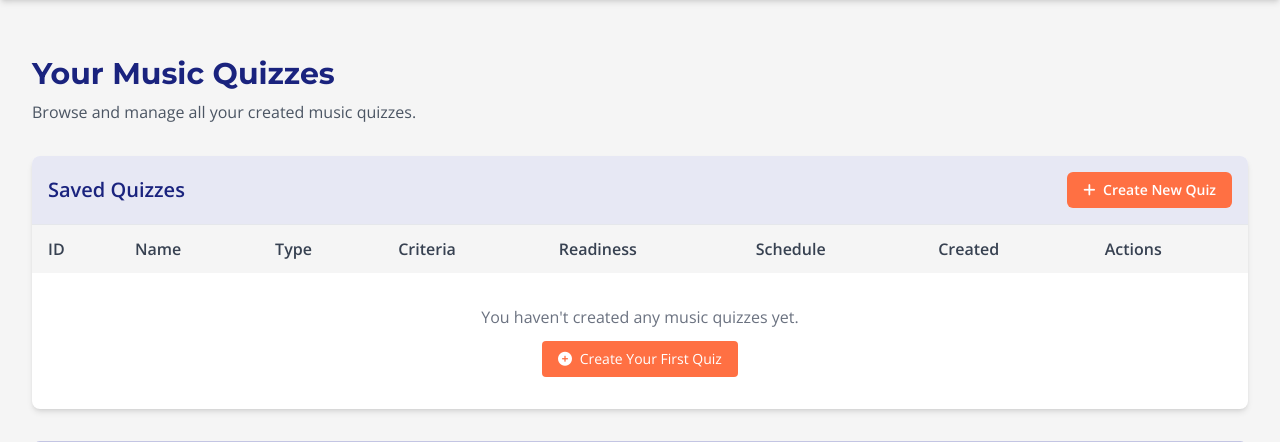
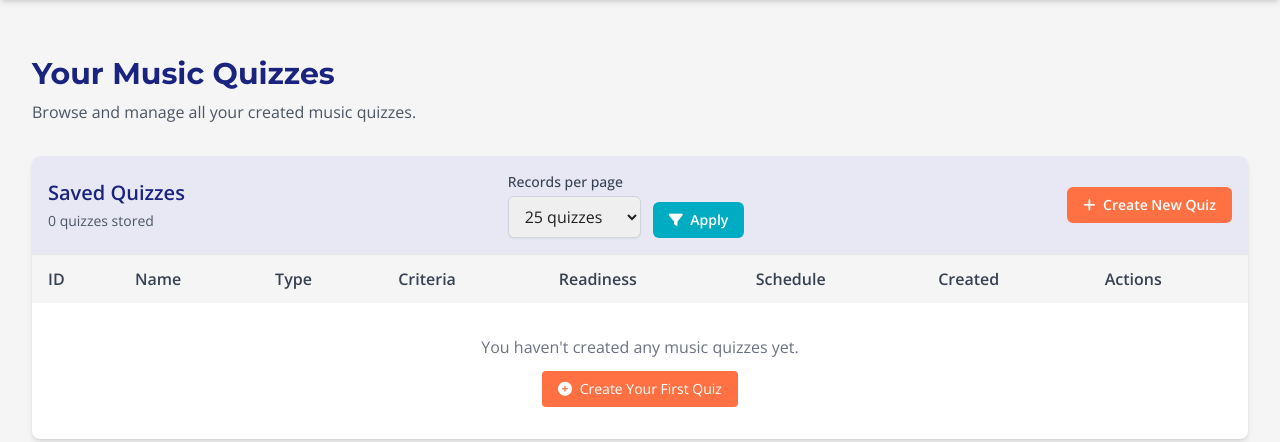
Before and after one commit to christianlouis/QuizzicalBeats, a Flask app: page /rounds/ in a window 1280 px wide. Shown: the part 56-498 px from the top of the page. Run offline with Flask 3, Linux system fonts and the light colour scheme; the visitor is signed in with stand-in values (Sample User, id 1); data comes from the database, SQL or seed files in the repository; data that the repository does not hold is empty; parts of the project's set-up code (start-up, migrations or seed data) failed here and were passed over; some libraries are stand-ins or nearby versions.

Commit message:
Paginate rounds list server-side

```diff
--- a/musicround/routes/rounds.py
+++ b/musicround/routes/rounds.py
@@ -26,6 +26,21 @@ from musicround.helpers.storage_health import (
 )
 
 rounds_bp = Blueprint('rounds', __name__, url_prefix='/rounds')
+
+
+def _int_arg(name, default=None, minimum=None, maximum=None):
+    raw_value = request.args.get(name)
+    if raw_value in (None, ''):
+        return default
+    try:
+        value = int(raw_value)
+    except (TypeError, ValueError):
+        return default
+    if minimum is not None:
+        value = max(minimum, value)
+    if maximum is not None:
+        value = min(maximum, value)
+    return value
 
 
 def _rounds_list_statuses(rounds):
@@ -107,9 +122,21 @@ def _storage_failure_response(round_id, storage_health, status_code=503):
 @rounds_bp.route('/')
 @login_required
 def rounds_list():
-    """Display a list of all rounds"""
-    rounds = Round.query.order_by(Round.created_at.desc(), Round.id.desc()).all()
-    return render_template('rounds.html', rounds=rounds, round_statuses=_rounds_list_statuses(rounds))
+    """Display a paginated list of rounds."""
+    page = _int_arg('page', default=1, minimum=1)
+    per_page = _int_arg('per_page', default=25, minimum=1, maximum=100)
+    query = Round.query.order_by(Round.created_at.desc(), Round.id.desc())
+    pagination = query.paginate(page=page, per_page=per_page, error_out=False)
+    rounds = pagination.items
+    query_args = {'per_page': per_page}
+    return render_template(
+        'rounds.html',
+        rounds=rounds,
+        pagination=pagination,
+        query_args=query_args,
+        filters={'per_page': per_page},
+        round_statuses=_rounds_list_statuses(rounds),
+    )
 
 @rounds_bp.route('/<int:round_id>')
 @login_required
--- a/musicround/templates/rounds.html
+++ b/musicround/templates/rounds.html
@@ -11,8 +11,24 @@
 
     <div class="bg-white shadow-md rounded-lg overflow-hidden">
         <div class="p-4 bg-navy-50 border-b">
-            <div class="flex justify-between items-center">
-                <h2 class="text-xl font-semibold text-navy-800">Saved Quizzes</h2>
+            <div class="flex flex-col md:flex-row md:justify-between md:items-center gap-4">
+                <div>
+                    <h2 class="text-xl font-semibold text-navy-800">Saved Quizzes</h2>
+                    <p class="text-sm text-gray-600 mt-1">{{ pagination.total }} quizzes stored</p>
+                </div>
+                <form method="get" action="{{ url_for('rounds.rounds_list') }}" class="flex flex-col sm:flex-row sm:items-end gap-3">
+                    <div>
+                        <label for="roundPageSize" class="block text-sm font-medium text-gray-700 mb-1">Records per page</label>
+                        <select id="roundPageSize" name="per_page" class="px-3 py-2 border border-gray-300 rounded-md focus:outline-none focus:ring-2 focus:ring-teal-500 focus:border-teal-500">
+                            {% for size in [10, 25, 50, 100] %}
+                            <option value="{{ size }}" {% if filters.per_page == size %}selected{% endif %}>{{ size }} quizzes</option>
+                            {% endfor %}
+                        </select>
+                    </div>
+                    <button type="submit" class="bg-teal-500 hover:bg-teal-600 text-white py-2 px-4 rounded-md transition-colors text-sm font-semibold">
+                        <i class="fas fa-filter mr-1"></i> Apply
+                    </button>
+                </form>
                 <a href="{{ url_for('generate.build_music_round') }}" class="bg-orange-500 hover:bg-orange-600 text-white py-2 px-4 rounded-md transition-colors text-sm font-semibold">
                     <i class="fas fa-plus mr-1"></i> Create New Quiz
                 </a>
@@ -91,6 +107,32 @@
                 </tbody>
             </table>
         </div>
+        {% if pagination.pages > 1 %}
+        <div class="px-4 py-4 bg-gray-50 border-t flex flex-col sm:flex-row sm:items-center sm:justify-between gap-3">
+            <div class="text-sm text-gray-600">
+                Page {{ pagination.page }} of {{ pagination.pages }}
+            </div>
+            <div class="flex gap-2">
+                {% if pagination.has_prev %}
+                <a href="{{ url_for('rounds.rounds_list', page=pagination.prev_num, per_page=filters.per_page) }}"
+                   class="bg-white hover:bg-gray-100 text-gray-700 border border-gray-300 py-2 px-3 rounded-md text-sm transition-colors">
+                    Previous
+                </a>
+                {% else %}
+                <span class="bg-gray-100 text-gray-400 border border-gray-200 py-2 px-3 rounded-md text-sm">Previous</span>
+                {% endif %}
+
+                {% if pagination.has_next %}
+                <a href="{{ url_for('rounds.rounds_list', page=pagination.next_num, per_page=filters.per_page) }}"
+                   class="bg-white hover:bg-gray-100 text-gray-700 border border-gray-300 py-2 px-3 rounded-md text-sm transition-colors">
+                    Next
+                </a>
+                {% else %}
+                <span class="bg-gray-100 text-gray-400 border border-gray-200 py-2 px-3 rounded-md text-sm">Next</span>
+                {% endif %}
+            </div>
+        </div>
+        {% endif %}
     </div>
 
     <div class="mt-8 bg-navy-50 rounded-lg p-6 border border-navy-100">
```
Also changed, not shown: ROADMAP.md (+1 -0 lines), TODO.md (+1 -1 lines), tests/test_rounds_routes.py (+20 -0 lines), CHANGELOG.md.
